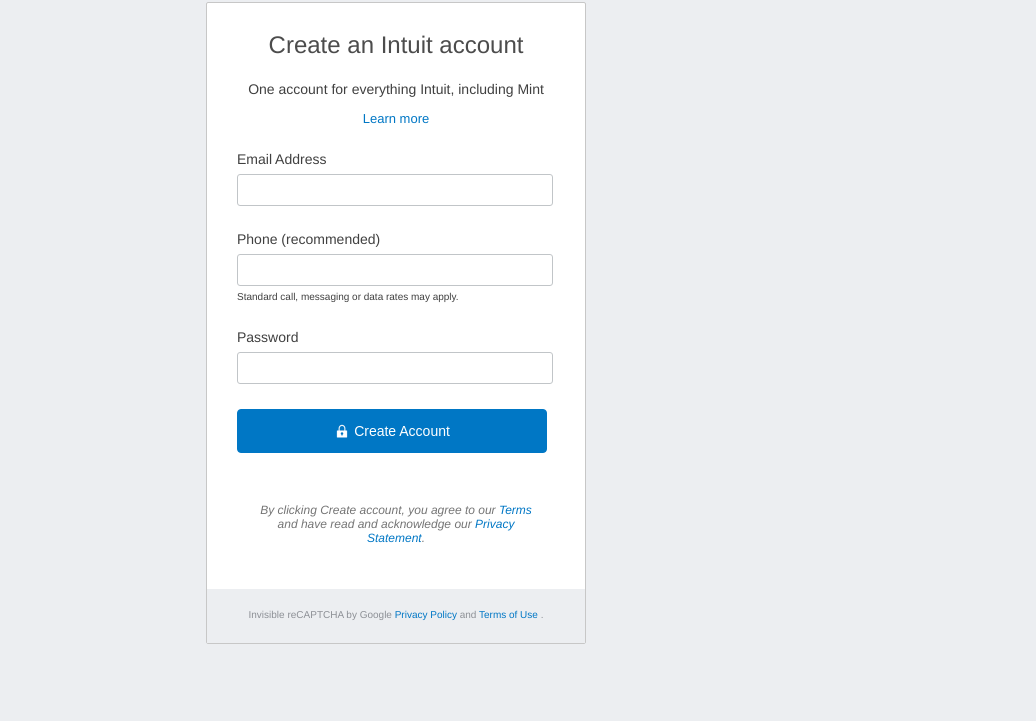
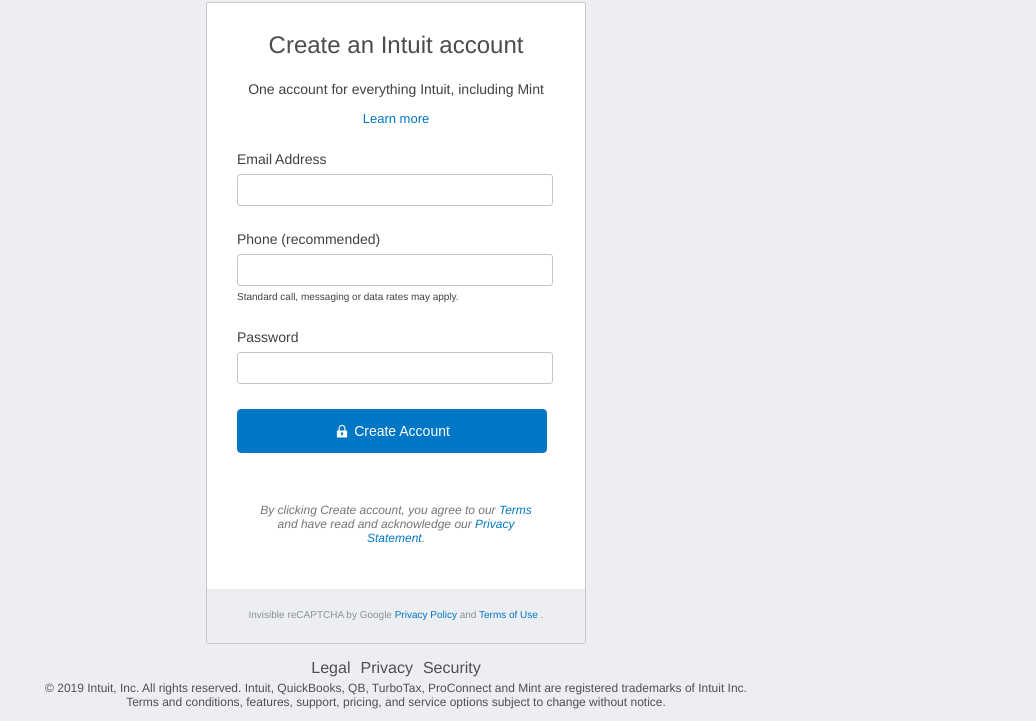
Before and after one commit to babs257/HTML-Forms, a plain HTML site: page index.html in a window 1280 px wide. Shown: the part 191-912 px from the top of the page, without its empty margins (244-1280 px from the left). Before the commit the page ends 843 px from the top, so only its background shows below. Drawn offline with Linux system fonts and the light colour scheme.

Commit message:
Added Footer of the web page

```diff
--- a/index.html
+++ b/index.html
@@ -50,16 +50,16 @@
 
 	</header>
 
-	<form id="form-elements" action="/login" method="post">
+<form id="form-elements" action="/login" method="post">
 	<div id="form-head">
 		<p id="form-head1">Create an Intuit account</p>
 		<p id="form-head2">One account for everything Intuit, including Mint</p>
 		<a id="form-head3" href="#">Learn more</a>
 	</div>
 	<label class="input-label" for="email-address">Email Address</label>
-	<input class="input-details" type="email" name="email-address">
+	<input class="input-details" type="email" name="email-address" id="email-address">
 	<label class="input-label" for="phone-number">Phone (recommended)</label>
-	<input class="input-details" type="tel" name="phone-number">
+	<input class="input-details" type="tel" name="phone-number" id="phone-number">
 	<span id="extra-input">Standard call, messaging or data rates may apply.</span>
 
 	<label class="input-label" for="password">Password</label>
@@ -75,8 +75,20 @@
 		<p >Invisible reCAPTCHA by Google <span>Privacy Policy</span> and <span>Terms of Use</span> .</p>
 
 	</div>
+</form>
 
-</form>
+<footer>
+	<div id="footer-links">
+		<a class="links" href="#">Legal</a>
+		<a class="links" href="#">Privacy</a>
+		<a class="links" href="#">Security</a>
+	</div>
+
+	<div id="footer-terms">
+		<p>© 2019 Intuit, Inc. All rights reserved. Intuit, QuickBooks, QB, TurboTax, ProConnect and Mint are registered trademarks of Intuit Inc.<br>
+		Terms and conditions, features, support, pricing, and service options subject to change without notice.</p>
+	</div>
+</footer>
 
 </body>
 </html>
--- a/style/html-form.css
+++ b/style/html-form.css
@@ -203,3 +203,27 @@ form > button {
 #Captcha span {
   color: #0077C5;
 }
+
+#footer-links{
+	display: flex;
+	justify-content: center;
+}
+
+.links{
+	color: #505050;
+	text-align: center;
+	margin: 15px 5px 0;
+	text-decoration: none;
+
+}
+
+#footer-terms{
+	text-align: center;
+	margin-top: -8px;
+	color: #505050;
+}
+
+#footer-terms >p{
+	font-size: 12px;
+	font-weight: 400;
+}
```
